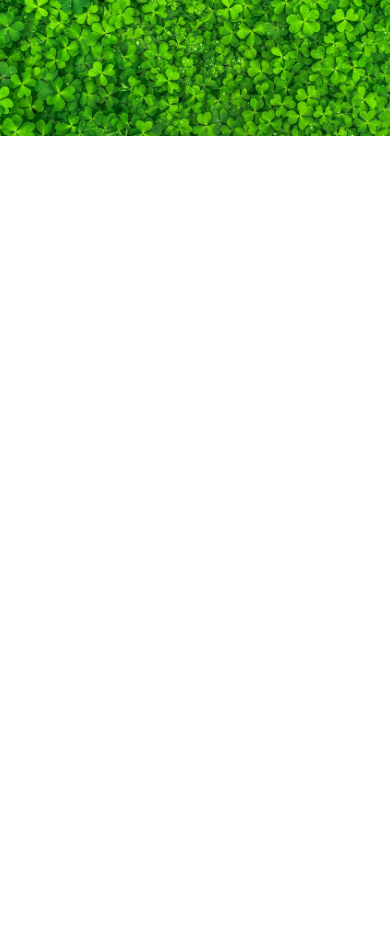
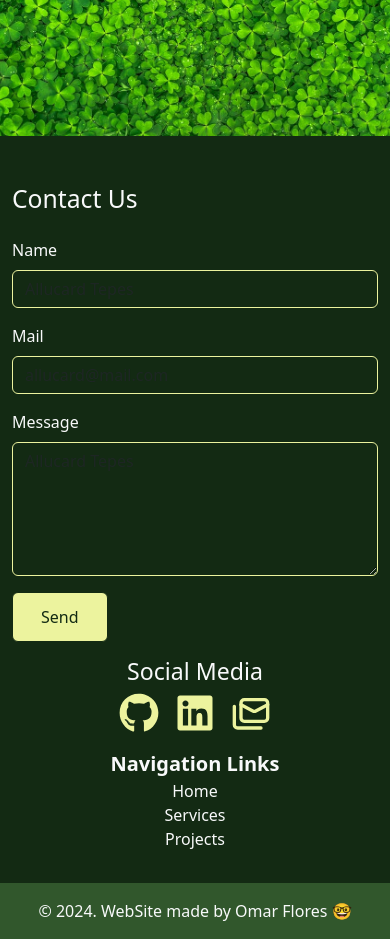
Before and after one commit to Kameha1011/domo, a React (Vite) app: page / in a window 390 px wide. Shown: the part 4500-5439 px from the top of the page. Before the commit the page ends 4636 px from the top, so only its background shows below. Built offline with nearby package versions, Linux system fonts and the light colour scheme.

Commit message:
feat: created responsive footer

```diff
--- /dev/null
+++ b/src/components/Home/ContactForm/ContactForm.tsx
@@ -0,0 +1,26 @@
+import Form from 'react-bootstrap/Form'
+import TextInput from '../ui/TextInput/TextInput'
+import TextArea from '../ui/TextArea/TextArea'
+import Button from '../ui/Button/Button'
+const ContactForm: React.FC = () => {
+  return (
+    <Form className='d-flex flex-column gap-3 text-light'>
+      <h2>Contact Us</h2>
+      <Form.Group>
+        <Form.Label>Name</Form.Label>
+        <TextInput type="text" placeholder="Allucard Tepes" name='name' />
+      </Form.Group>
+      <Form.Group>
+        <Form.Label>Mail</Form.Label>
+        <TextInput type="email" placeholder="allucard@mail.com" name='email' />
+      </Form.Group>
+      <Form.Group>
+        <Form.Label>Message</Form.Label>
+        <TextArea name='message' placeholder="Allucard Tepes" rows={5} />
+      </Form.Group>
+      <Button className='align-self-start'>Send</Button>
+    </Form>
+  )
+}
+
+export default ContactForm
--- /dev/null
+++ b/src/components/Home/ContactForm/style.ts
@@ -0,0 +1 @@
+import styled from 'styled-components'
--- /dev/null
+++ b/src/components/Home/Footer/Footer.tsx
@@ -0,0 +1,32 @@
+import ContactForm from '../ContactForm/ContactForm'
+import { Col, Row } from 'react-bootstrap'
+import { FooterContainer, FooterEnd } from './style'
+import SocialLinks from '../SocialLinks/SocialLinks'
+
+const Footer: React.FC = () => {
+  return (
+    <FooterContainer className="pt-5">
+      <Row className="m-0 gap-3 gap-lg-0">
+        <Col xs={12} lg={6}>
+          <ContactForm />
+        </Col>
+        <Col xs={12} lg={6} className="d-flex flex-column justify-content-center align-items-center">
+          <SocialLinks />
+          <ul className='list-unstyled text-light text-center '>
+              <li className='fw-bold fs-5'>Navigation Links</li>
+              <li>Home</li>
+              <li>Services</li>
+              <li>Projects</li>
+          </ul>
+        </Col>
+        <Col xs={12} className="p-0">
+          <FooterEnd className="text-light text-center p-3">
+            <p className="m-0">© 2024. WebSite made by Omar Flores 🤓</p>
+          </FooterEnd>
+        </Col>
+      </Row>
+    </FooterContainer>
+  )
+}
+
+export default Footer
--- /dev/null
+++ b/src/components/Home/Footer/style.ts
@@ -0,0 +1,12 @@
+import styled from 'styled-components'
+
+export const FooterContainer = styled.footer`
+  background-color: #132a13;
+  width: 100%;
+`
+
+export const FooterEnd = styled.div`
+  width: 100%;
+  height: 100%;
+  background-color: #31572c;
+`
--- /dev/null
+++ b/src/components/Home/SocialLinks/SocialLinks.tsx
@@ -0,0 +1,41 @@
+import { FaGithub, FaLinkedin } from 'react-icons/fa'
+import { LuMails } from 'react-icons/lu'
+import {
+  SocialLinksContainer,
+  SocialLinksItem,
+  SocialLinksList
+} from './style'
+const SocialLinks: React.FC = () => {
+  return (
+    <SocialLinksContainer className="d-flex flex-column align-items-center text-light">
+      <h3>Social Media</h3>
+      <SocialLinksList className="d-flex justify-content-center gap-3 p-0">
+        <SocialLinksItem>
+          <a
+            href="https://github.com/Kameha1011"
+            target="_blank"
+            rel="noreferrer"
+          >
+            <FaGithub className="linkIcon" />
+          </a>
+        </SocialLinksItem>
+        <SocialLinksItem>
+          <a
+            href="https://www.linkedin.com/in/omar-flores2001/"
+            target="_blank"
+            rel="noreferrer"
+          >
+            <FaLinkedin className="linkIcon" />
+          </a>
+        </SocialLinksItem>
+        <SocialLinksItem>
+          <a href="#">
+            <LuMails className="linkIcon" />
+          </a>
+        </SocialLinksItem>
+      </SocialLinksList>
+    </SocialLinksContainer>
+  )
+}
+
+export default SocialLinks
--- /dev/null
+++ b/src/components/Home/SocialLinks/style.ts
@@ -0,0 +1,15 @@
+import styled from 'styled-components'
+
+export const SocialLinksContainer = styled.section`
+  width: 70%;
+`
+export const SocialLinksList = styled.ul`
+  width: 100%;
+  list-style: none;
+`
+export const SocialLinksItem = styled.li`
+  .linkIcon {
+    font-size: 2.5rem;
+    color: #ecf39e;
+  }
+`
--- a/src/components/Home/ui/Button/Button.tsx
+++ b/src/components/Home/ui/Button/Button.tsx
@@ -1,10 +1,10 @@
 import { HomeButton } from './style'
 
-interface Props {
+interface Props extends React.ButtonHTMLAttributes<HTMLButtonElement> {
   children: React.ReactNode
 }
-const Button: React.FC<Props> = ({ children }) => {
-  return <HomeButton>{children}</HomeButton>
+const Button: React.FC<Props> = ({ children, ...attributes }) => {
+  return <HomeButton {...attributes}>{children}</HomeButton>
 }
 
 export default Button
--- /dev/null
+++ b/src/components/Home/ui/TextArea/TextArea.tsx
@@ -0,0 +1,12 @@
+import { HomeTextArea } from './style'
+
+interface Props extends React.TextareaHTMLAttributes<HTMLTextAreaElement> {
+
+}
+const TextArea: React.FC<Props> = (attributes) => {
+  return (
+    <HomeTextArea as="textarea" className="form-control" {...attributes} />
+  )
+}
+
+export default TextArea
--- /dev/null
+++ b/src/components/Home/ui/TextArea/style.ts
@@ -0,0 +1,16 @@
+import styled from 'styled-components'
+import Form from 'react-bootstrap/Form'
+
+export const HomeTextArea = styled(Form.Control)`
+    background-color: #132a13;
+    border-color: #ecf39e;
+    color: #ecf39e;
+    &:hover,
+    :not(&-check) + &:active,
+    &:focus-visible {
+        background-color: #132a13;
+        border-color: #ecf39e;
+        color: #ecf39e;
+        box-shadow: none;
+    }
+`
--- /dev/null
+++ b/src/components/Home/ui/TextInput/TextInput.tsx
@@ -0,0 +1,11 @@
+import { HomeTextInput } from './style'
+
+interface Props extends React.InputHTMLAttributes<HTMLInputElement> {
+}
+const TextInput: React.FC<Props> = (attributes) => {
+  return (
+    <HomeTextInput {...attributes} />
+  )
+}
+
+export default TextInput
--- /dev/null
+++ b/src/components/Home/ui/TextInput/style.ts
@@ -0,0 +1,16 @@
+import styled from 'styled-components'
+import Form from 'react-bootstrap/Form'
+
+export const HomeTextInput = styled(Form.Control)`
+    background-color: #132a13;
+    border-color: #ecf39e;
+    color: #ecf39e;
+    &:hover,
+    :not(&-check) + &:active,
+    &:focus-visible {
+        background-color: #132a13;
+        border-color: #ecf39e;
+        color: #ecf39e;
+        box-shadow: none;
+    }
+`
--- a/src/pages/Home.tsx
+++ b/src/pages/Home.tsx
@@ -1,3 +1,4 @@
+import Footer from '../components/Home/Footer/Footer'
 import Hero from '../components/Home/Hero/Hero'
 import LinkBoxList from '../components/Home/LinkBoxes/LinkBoxList'
 import Main from '../components/Home/Main'
@@ -13,6 +14,7 @@ const Home: React.FC = () => {
         <LinkBoxList/>
         <ServiceList/>
       </Main>
+      <Footer />
     </>
   )
 }
```
